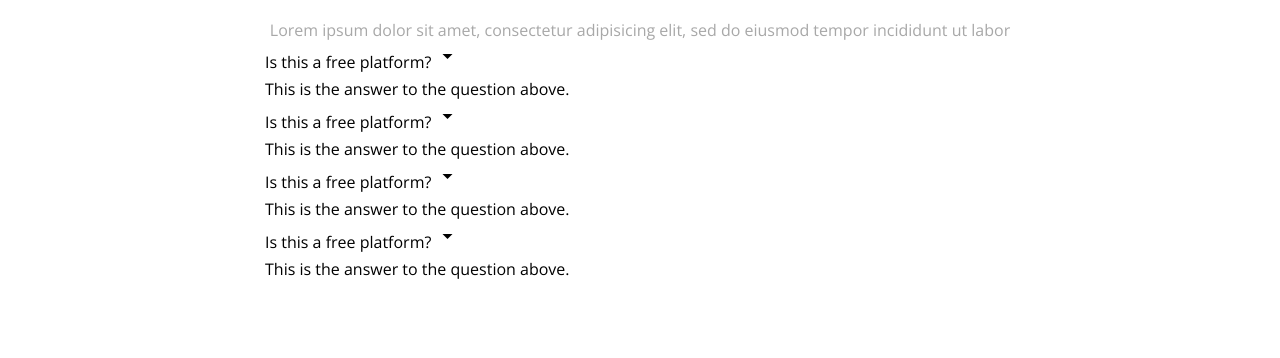
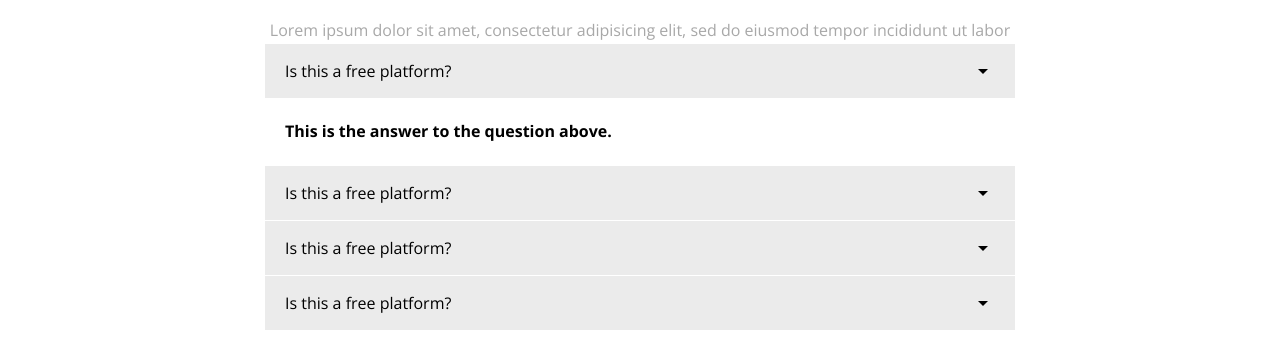
Before and after one commit to meekyung/acme-portfolio, a plain HTML site: page about.html in a window 1280 px wide. Shown: the part 442-800 px from the top of the page. Drawn offline with nearby package versions, Linux system fonts and the light colour scheme.

Commit message:
style:qna List

```diff
--- a/css/about.css
+++ b/css/about.css
@@ -14,3 +14,22 @@
 .qna_list li + li{
     margin-top: 1px;
 }
+.qna_list .question{
+    height: 54px;
+    padding: 0 20px;
+    background: var(--light-gray);
+    display: flex;
+    justify-content: space-between;
+    align-items: center;
+}
+.qna_list . .question span{
+    opacity: 0.4;
+}
+.qna_list .answer{
+    padding: 20px;
+    display: none;
+}
+.qna_list .active .answer{
+    display: block;
+    font-weight: bold;
+}
```
